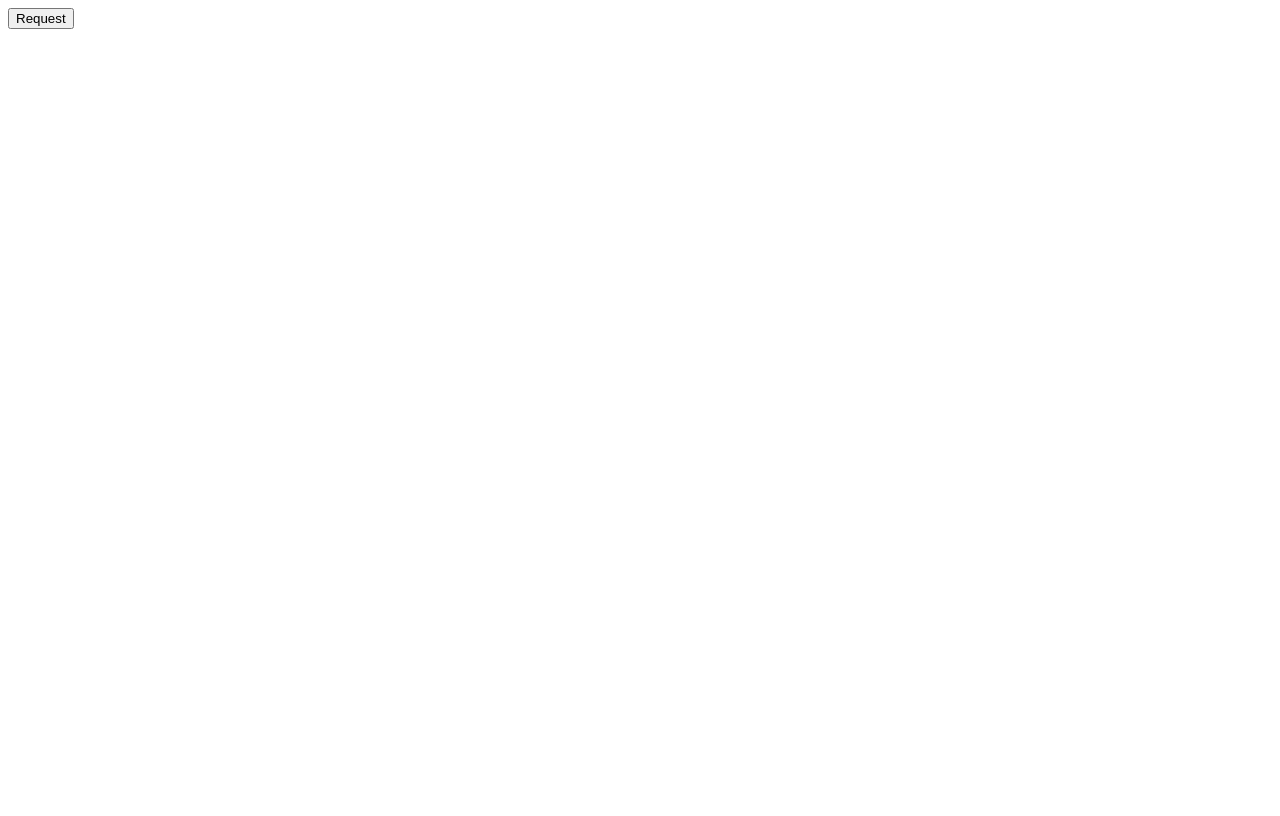
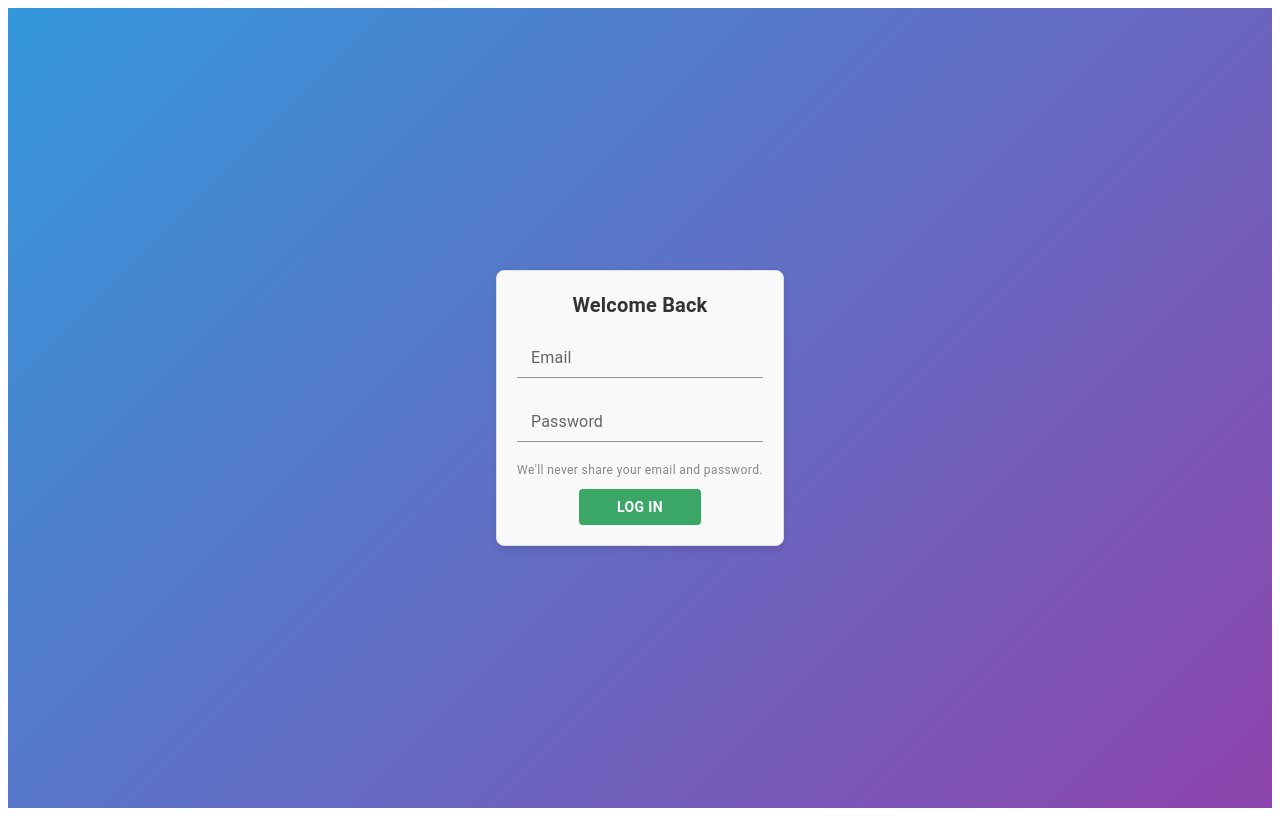
Before and after one commit to drxwat/godoshka-quiz-admin-panel, a React (Vite) app: page / in a window 1280 px wide. Built offline with nearby package versions, Linux system fonts and the light colour scheme.

Commit message:
feat: add login form

```diff
--- a/src/App.tsx
+++ b/src/App.tsx
@@ -1,18 +1,7 @@
-import { Box } from "@mui/material";
-import { Suspense } from "react";
+import { LoginForm } from "./Components/Forms/login.tsx";
 
 function App() {
-  // const email = import.meta.env.VITE_USER_EMAIL;
-  // const password = import.meta.env.VITE_SUPABASE_PUBLIC_KEY;
-  // const client = await buildClient(email, password);
-
-  return (
-    <Suspense fallback={<div>"Loading..."</div>}>
-      <Box>
-        <button>Request</button>
-      </Box>
-    </Suspense>
-  );
+    return <LoginForm />;
 }
 
 export default App;
--- /dev/null
+++ b/src/Components/Forms/login.tsx
@@ -0,0 +1,80 @@
+import {
+    FormControl,
+    FormLabel,
+    Button,
+    InputLabel,
+    FormHelperText,
+    Input,
+    styled,
+    Box,
+} from "@mui/material";
+
+const StyledForm = styled("form")({
+    display: "flex",
+    flexDirection: "column",
+    alignItems: "center",
+    maxWidth: "400px",
+    margin: "0 auto",
+    padding: "20px",
+    boxShadow: "0 4px 6px rgba(0, 0, 0, 0.1)",
+    borderRadius: "8px",
+    backgroundColor: "#f9f9f9",
+    border: "1px solid #ddd",
+});
+
+const FormContainer = styled(Box)({
+    display: "flex",
+    justifyContent: "center",
+    alignItems: "center",
+    height: "100vh",
+    background: "linear-gradient(135deg, #3498db, #8e44ad)",
+});
+
+const FormLabelStyle = {
+    textAlign: "center",
+    fontSize: "20px",
+    fontWeight: "bold",
+    marginBottom: "10px",
+    color: "#333",
+};
+
+const FormControlStyle = {
+    width: "100%",
+    marginBottom: "16px",
+};
+
+const ButtonStyle = {
+    backgroundColor: "#3aa767",
+    color: "#fff",
+    borderRadius: "4px",
+    fontWeight: "bold",
+    width: "50%",
+};
+
+export const LoginForm = () => {
+    return (
+        <FormContainer>
+            <StyledForm>
+                <FormLabel sx={FormLabelStyle}>Welcome Back</FormLabel>
+
+                <FormControl sx={FormControlStyle}>
+                    <InputLabel htmlFor="email_input">Email</InputLabel>
+                    <Input id="email_input" type="email" />
+                </FormControl>
+                <FormControl sx={FormControlStyle}>
+                    <InputLabel htmlFor="password_input">Password</InputLabel>
+                    <Input id="password_input" type="password" />
+                </FormControl>
+                <FormHelperText
+                    id="login_form_helper-text"
+                    sx={{ textAlign: "center", color: "#888", marginBottom: 1 }}
+                >
+                    We'll never share your email and password.
+                </FormHelperText>
+                <Button type="submit" sx={ButtonStyle}>
+                    Log In
+                </Button>
+            </StyledForm>
+        </FormContainer>
+    );
+};
```
